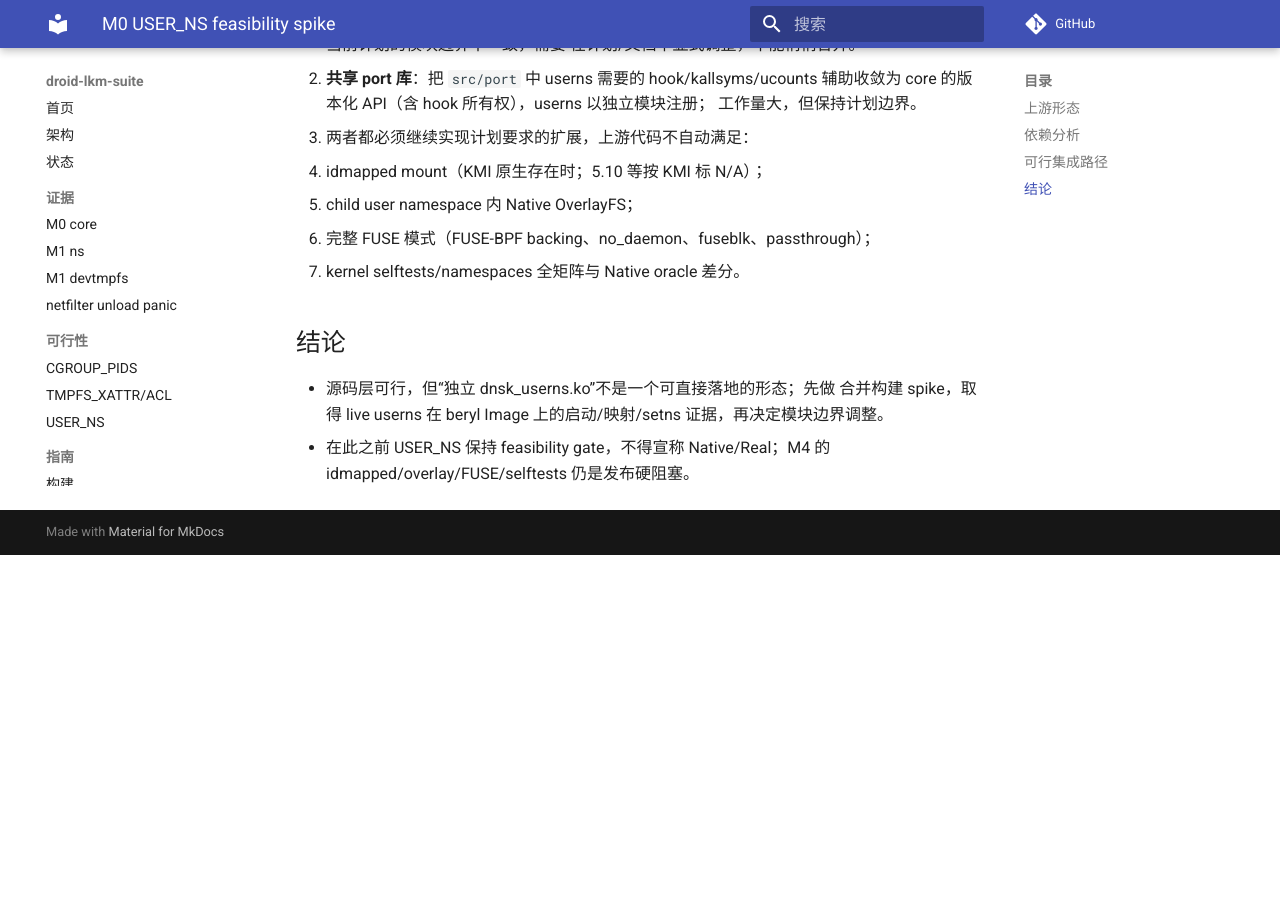
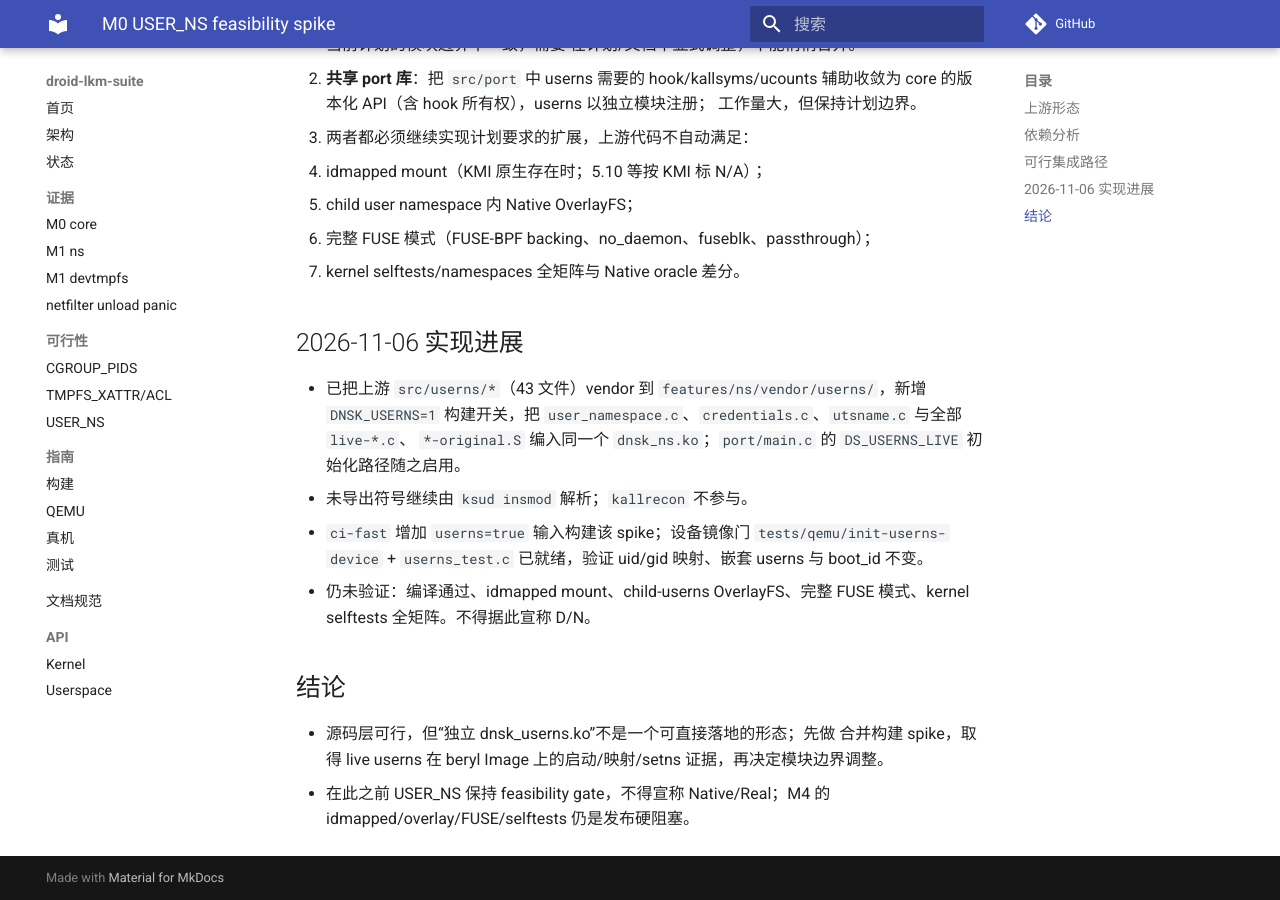
Before and after one commit to uobe1/droid-lkm-suite, an MkDocs documentation site: the page built from docs/evidence/m0-userns.md, in a window 1280 px wide and 900 px high, scrolled down 1185 px. Built offline with MkDocs 1.6.1 and Material for MkDocs 9.7.7, drawn with Linux system fonts in a browser that asks for light colours; comment, search, counter and statistics services are not loaded; before the commit the page ends 1740 px from its top, so only the background shows below that.

Commit message:
docs(evidence): record userns merged-build implementation

```diff
--- a/docs/evidence/m0-userns.md
+++ b/docs/evidence/m0-userns.md
@@ -53,6 +53,20 @@ Native 证据，不对外宣称。**
    - 完整 FUSE 模式（FUSE-BPF backing、no_daemon、fuseblk、passthrough）；
    - kernel selftests/namespaces 全矩阵与 Native oracle 差分。
 
+## 2026-11-06 实现进展
+
+- 已把上游 `src/userns/*`（43 文件）vendor 到
+  `features/ns/vendor/userns/`，新增 `DNSK_USERNS=1` 构建开关，把
+  `user_namespace.c`、`credentials.c`、`utsname.c` 与全部 `live-*.c`、
+  `*-original.S` 编入同一个 `dnsk_ns.ko`；`port/main.c` 的
+  `DS_USERNS_LIVE` 初始化路径随之启用。
+- 未导出符号继续由 `ksud insmod` 解析；`kallrecon` 不参与。
+- `ci-fast` 增加 `userns=true` 输入构建该 spike；设备镜像门
+  `tests/qemu/init-userns-device` + `userns_test.c` 已就绪，验证
+  uid/gid 映射、嵌套 userns 与 boot_id 不变。
+- 仍未验证：编译通过、idmapped mount、child-userns OverlayFS、完整
+  FUSE 模式、kernel selftests 全矩阵。不得据此宣称 D/N。
+
 ## 结论
 
 - 源码层可行，但“独立 dnsk_userns.ko”不是一个可直接落地的形态；先做
```
